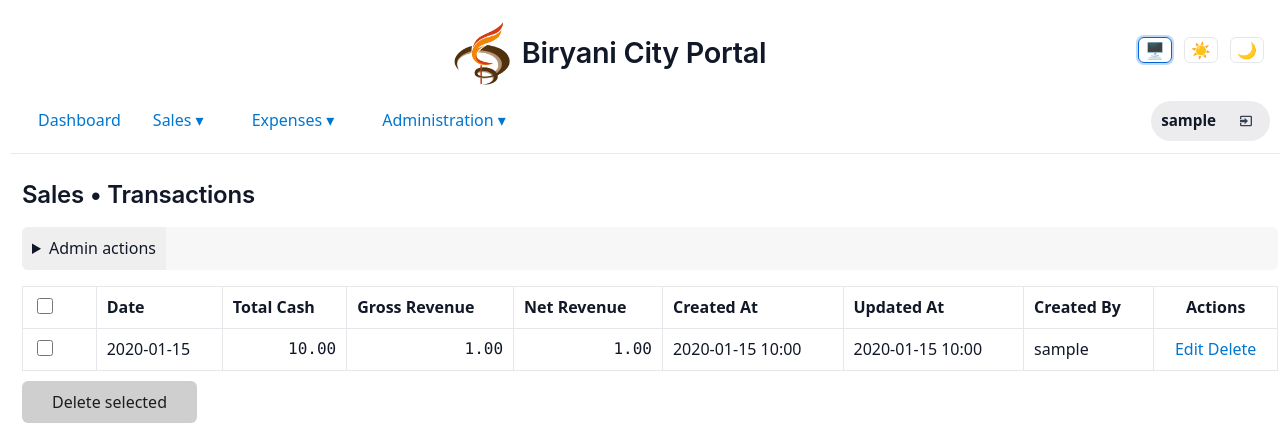
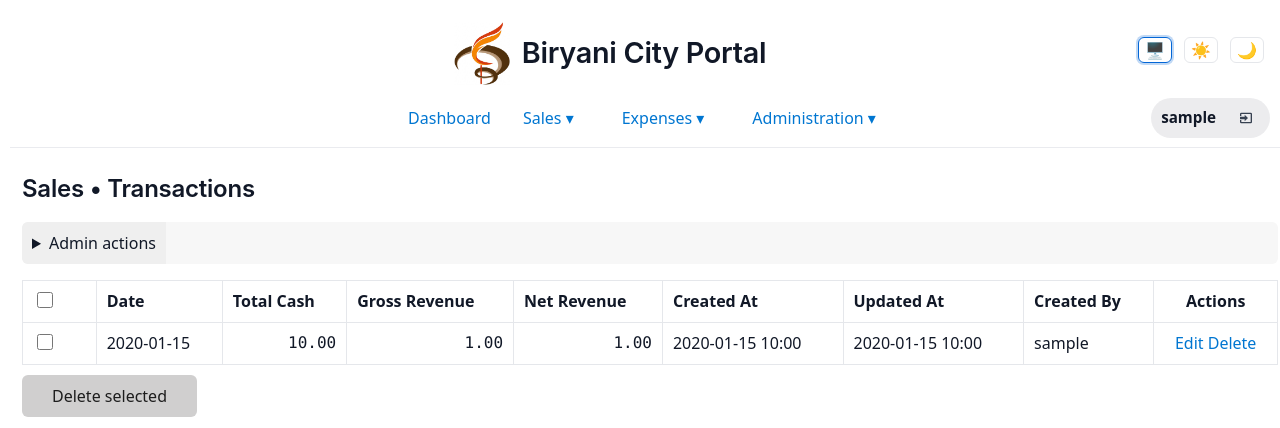
Before and after one commit to sushanth88/BC_Internal_OP, a Flask app: page /sales/transactions in a window 1280 px wide. Shown: the top 428 px of that part. Run offline with Flask 3, Linux system fonts and the light colour scheme; the first user in the database is signed in; tables that the repository leaves empty hold one stand-in row (Sample ...); the page is wider than the window, and the part outside it is not shown; some libraries are stand-ins or nearby versions.

Commit message:
Nav: center nav links sitewide; anchor user pill to right in topbar

```diff
--- a/static/style.css
+++ b/static/style.css
@@ -102,9 +102,14 @@ table th, table td { padding: 8px 10px; border: 1px solid var(--border); }
 .tx-table td.actions, .tx-table th.actions { text-align: center; white-space: nowrap; }
 .tx-table tr:hover td { background: color-mix(in srgb, var(--link) 6%, transparent); }
 .container { max-width: 960px; margin: 24px auto; }
-.topbar { display:flex; justify-content:space-between; align-items:center; margin-bottom: 12px; }
+/* Center nav links regardless of page width; keep user/account on the far right */
+.topbar { position: relative; display:flex; justify-content:center; align-items:center; margin-bottom: 12px; }
 /* align inner sections (nav vs user) with consistent spacing */
 .topbar > div { display: flex; align-items: center; gap: 12px; }
+/* Keep right-side user/account controls anchored to the right */
+.topbar > div:last-child { position: absolute; right: 0; top: 50%; transform: translateY(-50%); }
+/* Ensure the nav itself is centered */
+.nav { justify-content: center; }
 /* Logo styles */
 .site-logo { display:block; width: 56px; height: auto; margin: 2px 0; }
 
```
